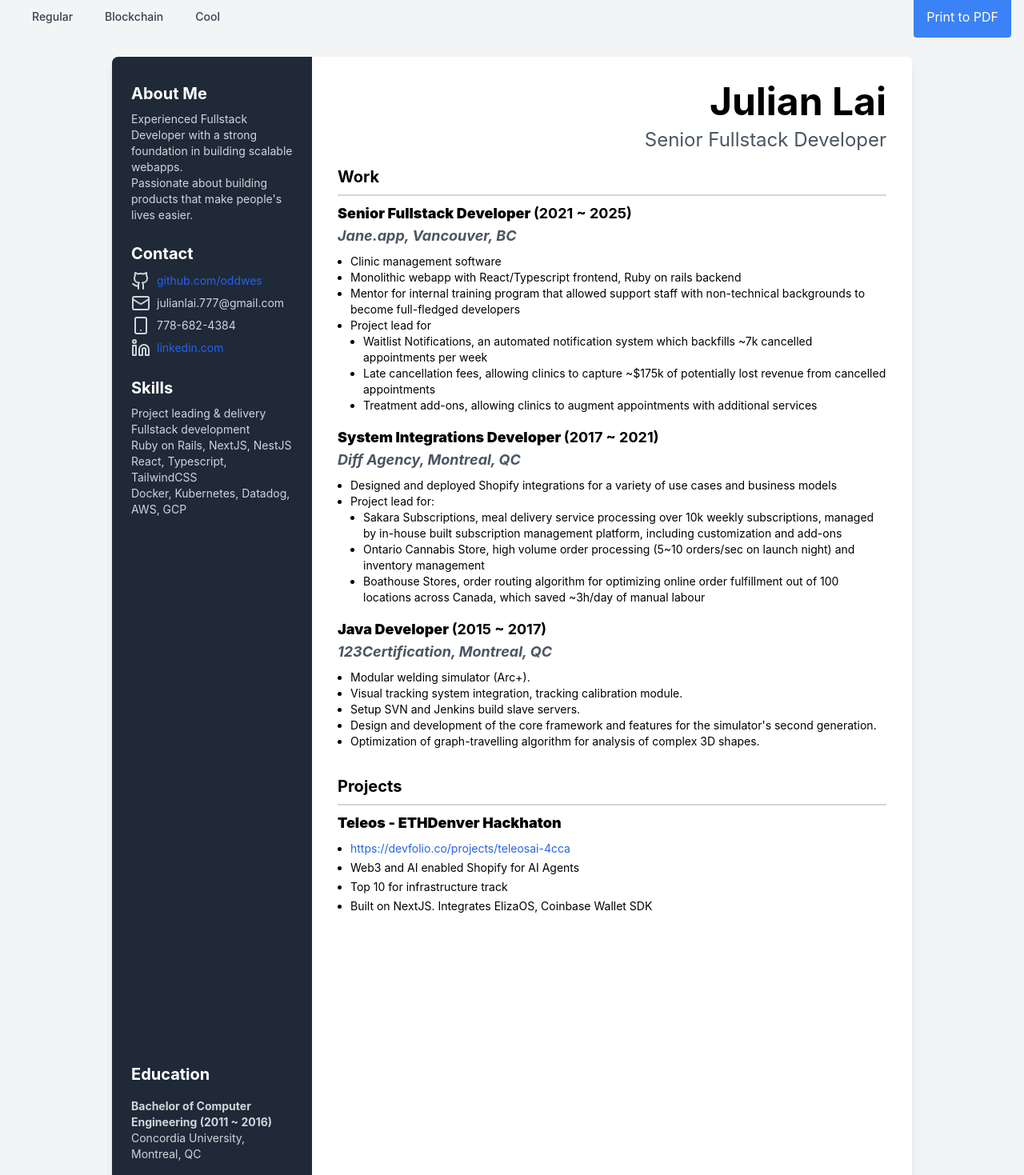
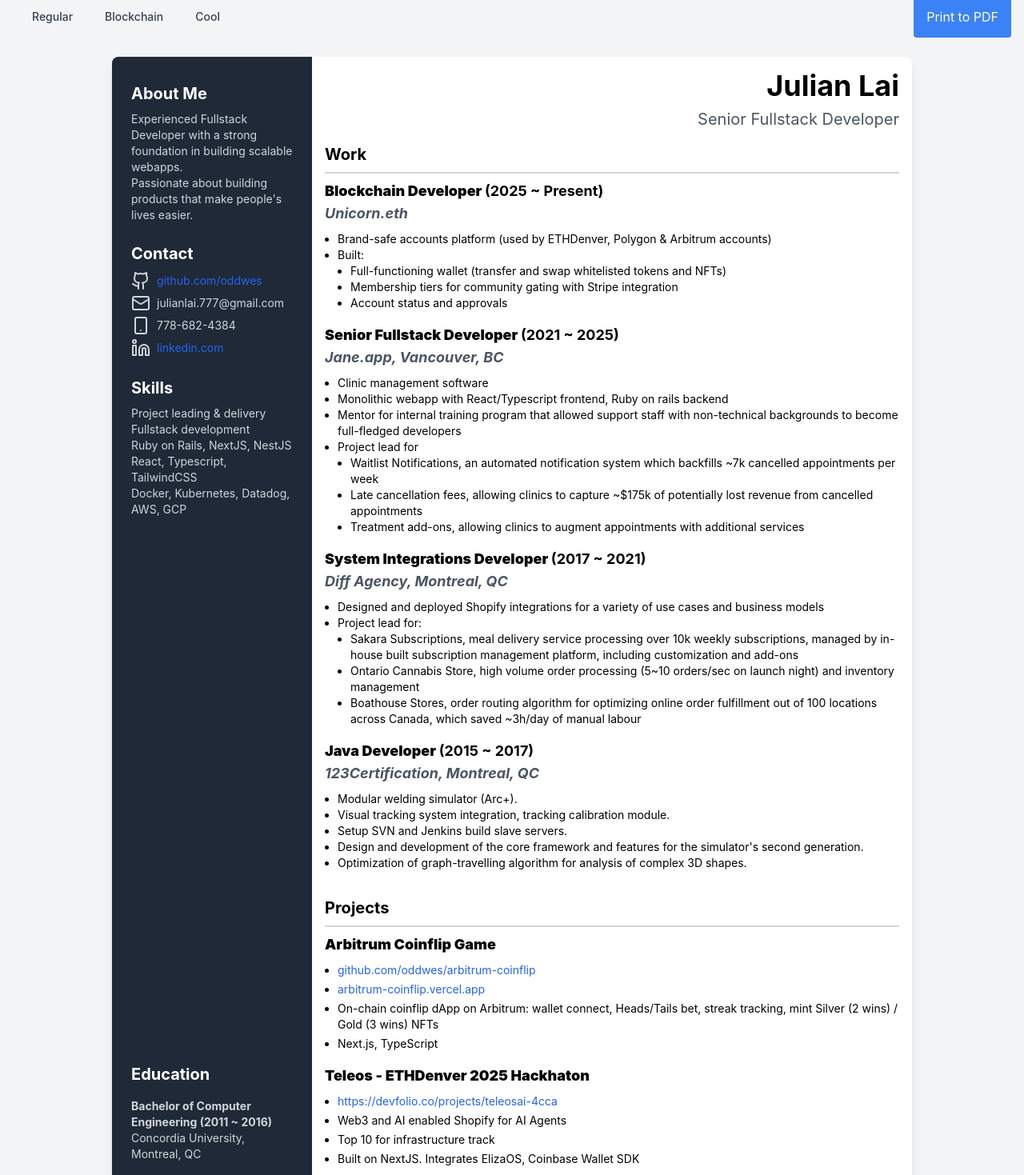
Before and after one commit to oddwes/resume, a React (Vite) app: page / in a window 1280 px wide. Shown: the part 21-1490 px from the top of the page at 80% size. Built offline with nearby package versions, Linux system fonts and the light colour scheme.

Commit message:
adds arbitrum coinflip

```diff
--- a/src/components/ModernLayout.tsx
+++ b/src/components/ModernLayout.tsx
@@ -66,10 +66,10 @@
       </div>
 
       {/* Main content */}
-      <div className="w-3/4 p-8 bg-white">
+      <div className="w-3/4 p-4 bg-white">
         <div className="mb-4 text-right">
-          <h1 className="text-5xl font-bold mb-2">Julian Lai</h1>
-          <h2 className="text-2xl text-gray-600">Senior Fullstack Developer</h2>
+          <h1 className="text-4xl font-bold mb-2">Julian Lai</h1>
+          <h2 className="text-xl text-gray-600">Senior Fullstack Developer</h2>
         </div>
 
         <div className="mb-8">
@@ -81,7 +81,26 @@
           <div className="space-y-4">
             <div>
               <p className="text-lg font-bold mb-2">
-                <b>Teleos - ETHDenver Hackhaton</b>
+                <b>Arbitrum Coinflip Game</b>
+              </p>
+              <ul className="text-sm list-disc pl-4 space-y-1">
+                <li>
+                  <a href="https://github.com/oddwes/arbitrum-coinflip" target="_blank" rel="noopener noreferrer" className="text-blue-600">
+                    github.com/oddwes/arbitrum-coinflip
+                  </a>
+                </li>
+                <li>
+                  <a href="https://arbitrum-coinflip.vercel.app" target="_blank" rel="noopener noreferrer" className="text-blue-600">
+                    arbitrum-coinflip.vercel.app
+                  </a>
+                </li>
+                <li>On-chain coinflip dApp on Arbitrum: wallet connect, Heads/Tails bet, streak tracking, mint Silver (2 wins) / Gold (3 wins) NFTs</li>
+                <li>Next.js, TypeScript</li>
+              </ul>
+            </div>
+            <div>
+              <p className="text-lg font-bold mb-2">
+                <b>Teleos - ETHDenver 2025 Hackhaton</b>
               </p>
               <ul className="text-sm list-disc pl-4 space-y-1">
                 <li>
--- a/src/components/Work.tsx
+++ b/src/components/Work.tsx
@@ -5,6 +5,24 @@
     <div>
       <SectionHeader title="Work" />
       <div className="space-y-4">
+        <div>
+          <p className="text-lg font-bold mb-2">
+            <b>Blockchain Developer </b>(2025 ~ Present)
+            <br />
+            <i className="text-gray-600">Unicorn.eth</i><br />
+          </p>
+          <div className="text-sm pl-4">
+            <ul className="list-disc">
+              <li>Brand-safe accounts platform (used by ETHDenver, Polygon & Arbitrum accounts)</li>
+              <li>Built:</li>
+              <ul className="list-disc pl-4">
+                <li>Full-functioning wallet (transfer and swap whitelisted tokens and NFTs)</li>
+                <li>Membership tiers for community gating with Stripe integration</li>
+                <li>Account status and approvals</li>
+              </ul>
+            </ul>
+          </div>
+        </div>
         <div>
           <p className="text-lg font-bold mb-2">
             <b>Senior Fullstack Developer </b>(2021 ~ 2025)
```
